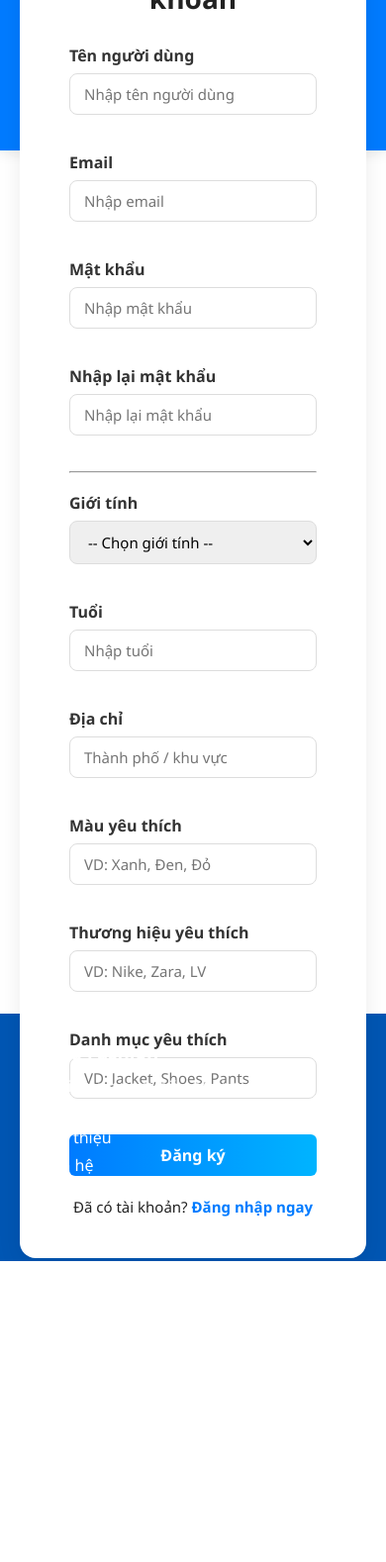
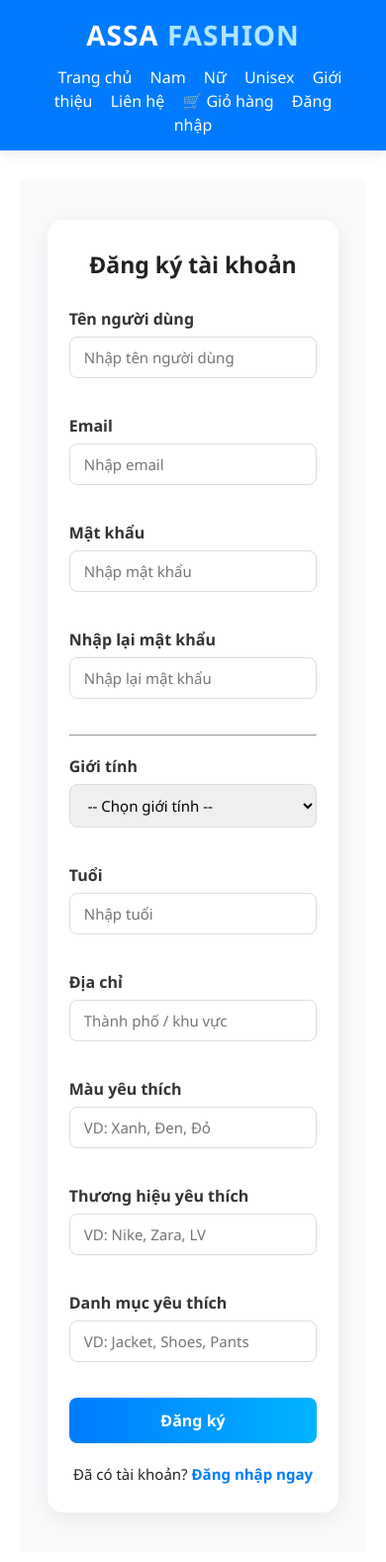
Before and after one commit to quocnam2004/fashion_store, a Flask app: page /register in a window 390 px wide. Shown: the top 1578 px of the page at 99% size. Before the commit the page ends 1274 px from the top, so only its background shows below. Run offline with Flask 3, Linux system fonts and the light colour scheme.

Commit message:
ignore venv + update style.css

```diff
--- a/static/css/style.css
+++ b/static/css/style.css
@@ -510,32 +510,7 @@
 .page-btn:hover { background: var(--primary); color: #fff; }
 .page-btn.active { background: var(--primary); color: #fff; cursor: default; }
 
-.register-form {
-  display: flex;
-  flex-direction: column;
-  gap: 10px;
-  max-width: 400px;
-  margin: 0 auto;
-}
-.register-form label {
-  font-weight: 600;
-}
-.register-form input {
-  padding: 8px;
-  border: 1px solid #ccc;
-  border-radius: 6px;
-}
-.register-form button {
-  background-color: #007bff;
-  color: white;
-  padding: 10px;
-  border: none;
-  border-radius: 6px;
-  cursor: pointer;
-}
-.register-form button:hover {
-  background-color: #0056b3;
-}
+
 .flash {
   margin: 5px 0;
   padding: 8px;
@@ -676,204 +651,7 @@
   color: #842029;
 }
 
-/* =========================
-   REGISTER PAGE STYLING
-   ========================= */
-.register-container {
-  display: flex;
-  justify-content: center;
-  align-items: center;
-  height: 85vh;
-  background-color: #f9fafc;
-}
 
-.register-card {
-  background: #fff;
-  padding: 40px 50px;
-  border-radius: 16px;
-  box-shadow: 0 6px 25px rgba(0, 0, 0, 0.08);
-  max-width: 450px;
-  width: 100%;
-}
-
-.register-title {
-  text-align: center;
-  font-size: 28px;
-  font-weight: 700;
-  color: #222;
-  margin-bottom: 25px;
-}
-
-.register-form {
-  display: flex;
-  flex-direction: column;
-  gap: 18px;
-}
-
-.register-form .form-group {
-  display: flex;
-  flex-direction: column;
-}
-
-.register-form label {
-  font-weight: 600;
-  color: #333;
-  margin-bottom: 6px;
-}
-
-.register-form input {
-  padding: 10px 14px;
-  border: 1px solid #ddd;
-  border-radius: 8px;
-  font-size: 15px;
-  transition: all 0.2s ease;
-}
-
-.register-form input:focus {
-  outline: none;
-  border-color: #007bff;
-  box-shadow: 0 0 0 2px rgba(0, 123, 255, 0.15);
-}
-
-.btn-register {
-  width: 100%;
-  background: linear-gradient(90deg, #007bff, #00b4ff);
-  color: #fff;
-  font-weight: 600;
-  padding: 12px;
-  border: none;
-  border-radius: 8px;
-  cursor: pointer;
-  font-size: 16px;
-  transition: 0.2s;
-}
-
-.btn-register:hover {
-  background: linear-gradient(90deg, #0069d9, #00a0e3);
-}
-
-.login-text {
-  text-align: center;
-  margin-top: 20px;
-  font-size: 15px;
-}
-
-.login-text a {
-  color: #007bff;
-  text-decoration: none;
-  font-weight: 600;
-}
-
-.login-text a:hover {
-  text-decoration: underline;
-}
-
-/* flash message */
-.flash {
-  margin-bottom: 12px;
-  padding: 10px 15px;
-  border-radius: 8px;
-  font-size: 14px;
-}
-.flash.success {
-  background: #d1e7dd;
-  color: #0f5132;
-}
-.flash.danger {
-  background: #f8d7da;
-  color: #842029;
-}
-
-.register-container {
-  display: flex;
-  justify-content: center;
-  align-items: center;
-  height: 95vh;
-  background-color: #f9fafc;
-}
-
-.register-card {
-  background: #fff;
-  padding: 40px 50px;
-  border-radius: 16px;
-  box-shadow: 0 6px 25px rgba(0, 0, 0, 0.08);
-  max-width: 500px;
-  width: 100%;
-}
-
-.register-title {
-  text-align: center;
-  font-size: 28px;
-  font-weight: 700;
-  color: #222;
-  margin-bottom: 25px;
-}
-
-.register-form {
-  display: flex;
-  flex-direction: column;
-  gap: 18px;
-}
-
-.register-form .form-group {
-  display: flex;
-  flex-direction: column;
-}
-
-.register-form label {
-  font-weight: 600;
-  color: #333;
-  margin-bottom: 6px;
-}
-
-.register-form input,
-.register-form select {
-  padding: 10px 14px;
-  border: 1px solid #ddd;
-  border-radius: 8px;
-  font-size: 15px;
-  transition: all 0.2s ease;
-}
-
-.register-form input:focus,
-.register-form select:focus {
-  outline: none;
-  border-color: #007bff;
-  box-shadow: 0 0 0 2px rgba(0, 123, 255, 0.15);
-}
-
-.btn-register {
-  width: 100%;
-  background: linear-gradient(90deg, #007bff, #00b4ff);
-  color: #fff;
-  font-weight: 600;
-  padding: 12px;
-  border: none;
-  border-radius: 8px;
-  cursor: pointer;
-  font-size: 16px;
-  transition: 0.2s;
-}
-
-.btn-register:hover {
-  background: linear-gradient(90deg, #0069d9, #00a0e3);
-}
-
-.login-text {
-  text-align: center;
-  margin-top: 20px;
-  font-size: 15px;
-}
-
-.login-text a {
-  color: #007bff;
-  text-decoration: none;
-  font-weight: 600;
-}
-
-.login-text a:hover {
-  text-decoration: underline;
-}
 
 /* =============================
    🔥 HERO BANNER STYLING
@@ -1100,3 +878,120 @@
     padding: 10px 25px;
   }
 }
+
+
+/* =========================
+   REGISTER PAGE (FINAL FIX)
+   ========================= */
+.register-container {
+  display: flex;
+  justify-content: center;
+  align-items: center;
+  min-height: 95vh;
+  background-color: #f9fafc;
+  padding: 40px 20px;
+}
+
+.register-card {
+  background: #fff;
+  padding: 40px 50px;
+  border-radius: 16px;
+  box-shadow: 0 6px 25px rgba(0, 0, 0, 0.08);
+  width: 100%;
+  max-width: 500px;   /* GIỚI HẠN KHUNG */
+}
+
+.register-title {
+  text-align: center;
+  font-size: 28px;
+  font-weight: 700;
+  color: #222;
+  margin-bottom: 25px;
+}
+
+.register-form {
+  display: flex;
+  flex-direction: column;
+  gap: 18px;
+}
+
+.register-form .form-group {
+  display: flex;
+  flex-direction: column;
+}
+
+.register-form label {
+  font-weight: 600;
+  color: #333;
+  margin-bottom: 6px;
+}
+
+.register-form input,
+.register-form select {
+  padding: 10px 14px;
+  border: 1px solid #ddd;
+  border-radius: 8px;
+  font-size: 15px;
+  transition: all 0.2s ease;
+}
+
+.register-form input:focus,
+.register-form select:focus {
+  outline: none;
+  border-color: #007bff;
+  box-shadow: 0 0 0 2px rgba(0,123,255,0.15);
+}
+
+.btn-register {
+  width: 100%;
+  background: linear-gradient(90deg,#007bff,#00b4ff);
+  color: #fff;
+  font-weight: 600;
+  padding: 12px;
+  border: none;
+  border-radius: 8px;
+  cursor: pointer;
+  font-size: 16px;
+  transition: 0.2s;
+}
+
+.btn-register:hover {
+  background: linear-gradient(90deg,#0069d9,#00a0e3);
+}
+
+.login-text {
+  text-align: center;
+  margin-top: 20px;
+  font-size: 15px;
+}
+
+.login-text a {
+  color: #007bff;
+  text-decoration: none;
+  font-weight: 600;
+}
+
+.login-text a:hover {
+  text-decoration: underline;
+}
+
+/* FLASH FIX */
+.flash {
+  margin-top: 8px;
+  padding: 10px 14px;
+  border-radius: 6px;
+  font-size: 14px;
+}
+.flash.success { background:#d1e7dd; color:#0f5132; }
+.flash.danger { background:#f8d7da; color:#842029; }
+
+/* MOBILE RESPONSIVE */
+@media (max-width: 768px) {
+  .register-card {
+    padding: 28px 22px;
+    max-width: 95%;
+  }
+  .register-title {
+    font-size: 23px;
+  }
+}
```
Also changed, not shown: 1 other file.
